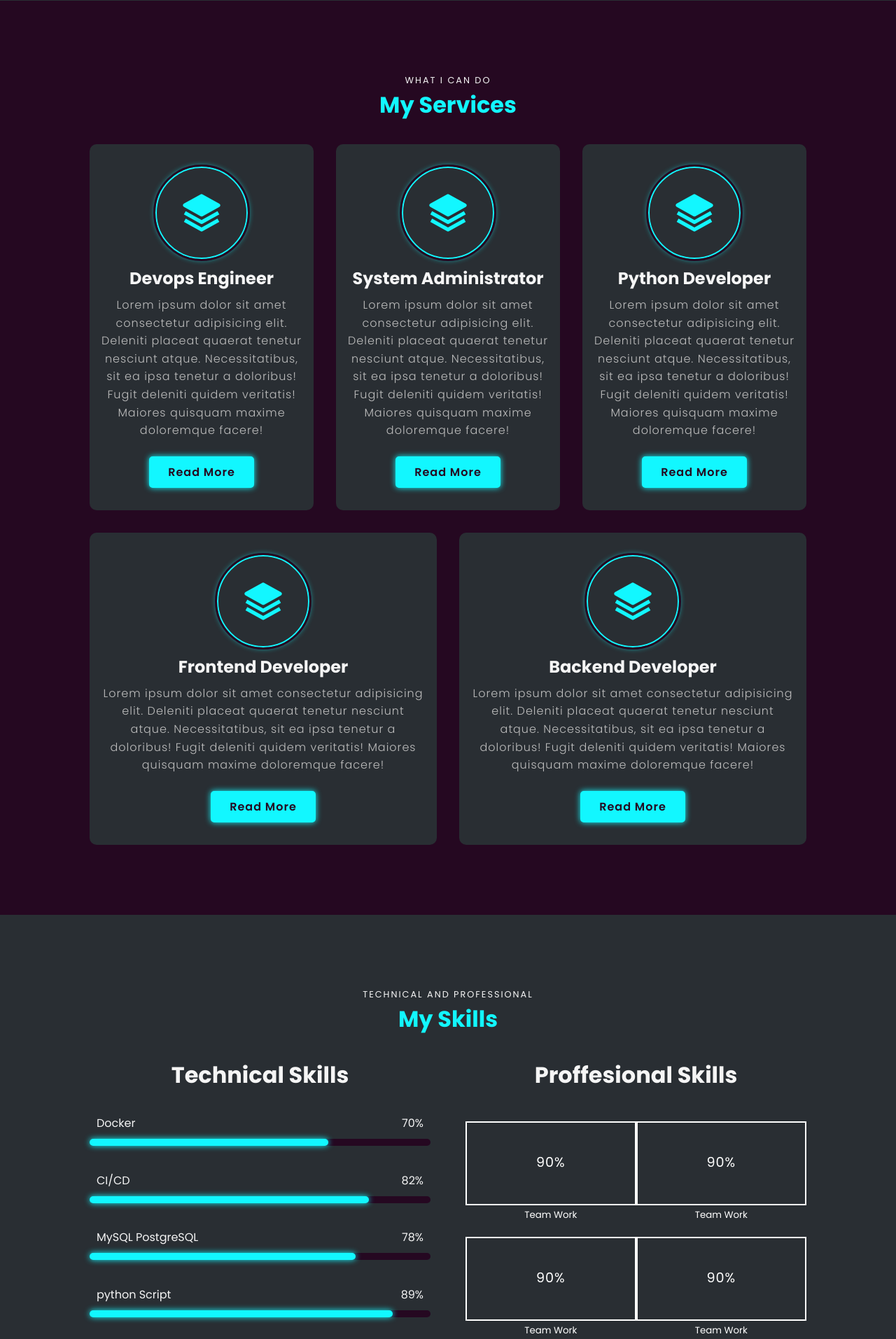
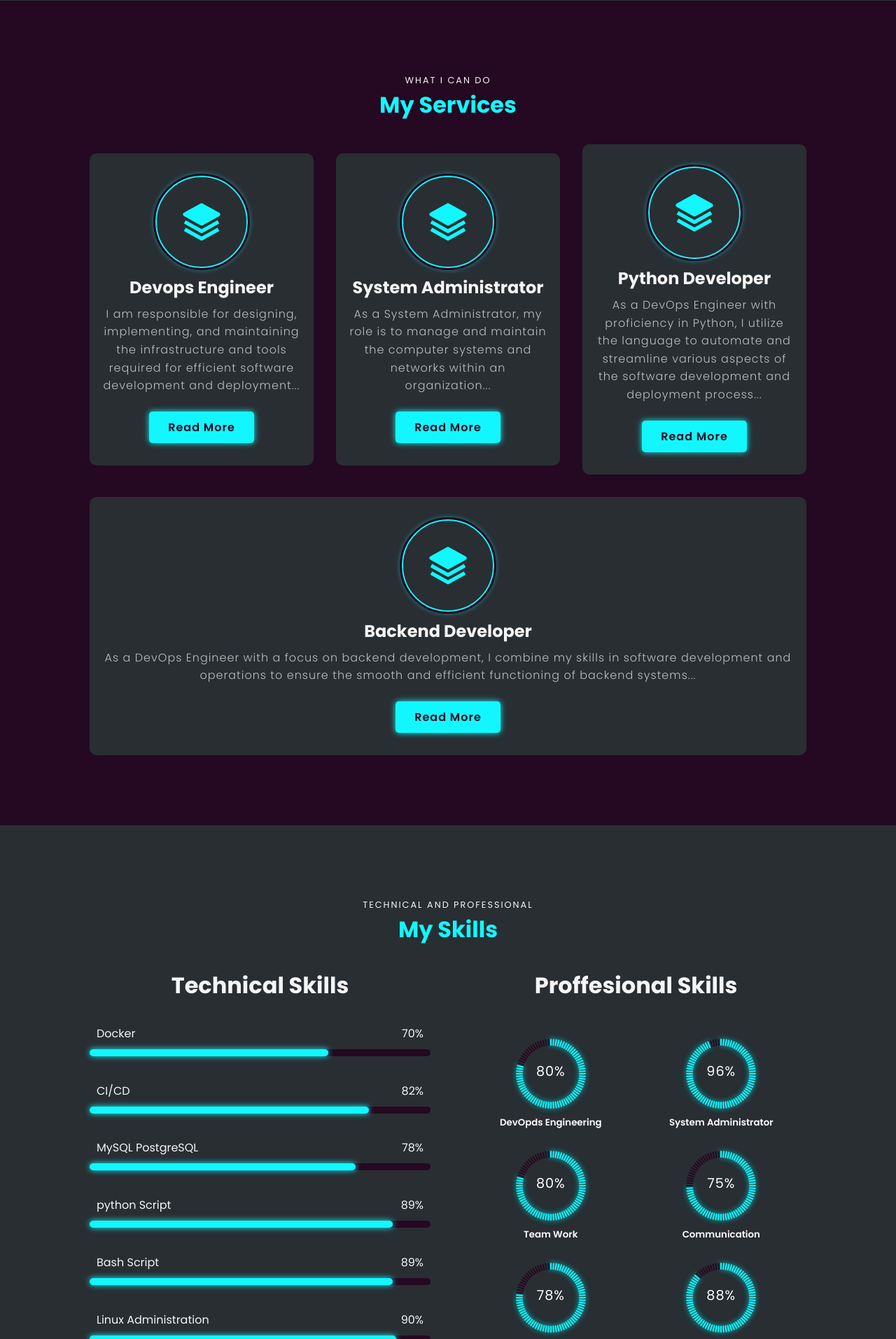
Before and after one commit to pmc-muchiri/pmc_cv, a Flask app: page / in a window 1280 px wide. Shown: the part 1617-3530 px from the top of the page at 70% size. Run offline with Flask 3, Linux system fonts and the light colour scheme.

Commit message:
Skills animations

```diff
--- a/static/css/style.css
+++ b/static/css/style.css
@@ -528,15 +528,6 @@ a.btn:nth-child(2)::before{
     flex: 1 1 15rem;
 }
 
-.circle{
-    width: 100%;
-    height: 120px;
-    display: flex;
-    justify-content: center;
-    align-items: center;
-    border:  2px solid #fff;
-}
-
 .box .text{
     text-align: center;
     color: white;
@@ -552,9 +543,34 @@ a.btn:nth-child(2)::before{
     transform: translate(-50%, -50%);
 }
 
+.box .text small{
+    display: block;
+    font-weight: 600;
+}
 
+.circle{
+    width: 100%;
+    height: 120px;
+    display: flex;
+    justify-content: center;
+    align-items: center;
+    /* border:  2px solid #fff; */
+}
+.circle .points{
+    width: 2px;
+    height: 10px;
+    background-color: var(--bg-color);
+    position: absolute;
+    border-radius: 3px;
+    transform: rotate(calc(var(--i)*var(--rot))) translateY(-45px);
 
+}
 
+.points.marked{
+    animation: glow 0.04s linear forwards;
+    animation-delay: calc(var(--i)*0.05s);
+
+}
 
 
 
@@ -634,3 +650,14 @@ a.btn:nth-child(2)::before{
         width: 90%;
     }
 }
+
+@keyframes glow {
+    0%{
+        background: var(--bg-color);
+        box-shadow: none;
+    }
+    100%{
+        background-color: var(--hover-color);
+        box-shadow: var(--neon-box-shadow);
+    }
+}
--- a/static/js/scripts.js
+++ b/static/js/scripts.js
@@ -35,3 +35,26 @@ let changeText = ()=>{
 };
 changeText();
 setInterval(changeText, 3000);
+
+//circle skills/////////////////////
+
+const circles  = document.querySelectorAll('.circle');
+circles.forEach(elem=>{
+    var dots = elem.getAttribute("data-dots");
+    var marked = elem.getAttribute("data-percent");
+    var percent = Math.floor(dots*marked/100);
+    var points = "";
+    var rotate = 360 / dots;
+
+
+    for(let i = 0; i < dots ; i++){
+        points += `<div class="points" style="--i:${i}; --rot:${rotate}deg"></div>`;
+    }
+    elem.innerHTML = points;
+
+    const pointsMarked = elem.querySelectorAll('.points');
+    for(let i = 0; i<percent; i++){
+        pointsMarked[i].classList.add('marked');
+        }
+
+})
--- a/templates/main.html
+++ b/templates/main.html
@@ -176,9 +176,9 @@
         <div class="service-box">
             <i class='bx bxs-layer service-icon' ></i>
             <h3>Devops Engineer</h3>
-            <p>
-                Lorem ipsum dolor sit amet consectetur adipisicing elit. Deleniti placeat quaerat tenetur nesciunt atque. Necessitatibus, sit ea ipsa tenetur a doloribus! Fugit deleniti quidem veritatis! Maiores quisquam maxime doloremque facere!
-            </p>
+                <p>I am responsible for designing, implementing, and maintaining the infrastructure and
+                    tools required for efficient software development and deployment...
+                </p>
             <div class="btn-box service-btn">
                 <a href="#" class="btn">Read More</a>
             </div>
@@ -187,9 +187,9 @@
         <div class="service-box">
             <i class='bx bxs-layer service-icon' ></i>
             <h3>System Administrator</h3>
-            <p>
-                Lorem ipsum dolor sit amet consectetur adipisicing elit. Deleniti placeat quaerat tenetur nesciunt atque. Necessitatibus, sit ea ipsa tenetur a doloribus! Fugit deleniti quidem veritatis! Maiores quisquam maxime doloremque facere!
-            </p>
+                <p>As a System Administrator, my role is to manage and maintain the computer systems and networks
+                    within an organization...
+                </p>
             <div class="btn-box service-btn">
                 <a href="#" class="btn">Read More</a>
             </div>
@@ -198,20 +198,9 @@
         <div class="service-box">
             <i class='bx bxs-layer service-icon' ></i>
             <h3>Python Developer</h3>
-            <p>
-                Lorem ipsum dolor sit amet consectetur adipisicing elit. Deleniti placeat quaerat tenetur nesciunt atque. Necessitatibus, sit ea ipsa tenetur a doloribus! Fugit deleniti quidem veritatis! Maiores quisquam maxime doloremque facere!
-            </p>
-            <div class="btn-box service-btn">
-                <a href="#" class="btn">Read More</a>
-            </div>
-
-        </div>
-        <div class="service-box">
-            <i class='bx bxs-layer service-icon' ></i>
-            <h3>Frontend Developer</h3>
-            <p>
-                Lorem ipsum dolor sit amet consectetur adipisicing elit. Deleniti placeat quaerat tenetur nesciunt atque. Necessitatibus, sit ea ipsa tenetur a doloribus! Fugit deleniti quidem veritatis! Maiores quisquam maxime doloremque facere!
-            </p>
+                <p>As a DevOps Engineer with proficiency in Python, I utilize the language to automate and streamline
+                    various aspects of the software development and deployment process...
+                </p>
             <div class="btn-box service-btn">
                 <a href="#" class="btn">Read More</a>
             </div>
@@ -220,9 +209,9 @@
         <div class="service-box">
             <i class='bx bxs-layer service-icon' ></i>
             <h3>Backend Developer</h3>
-            <p>
-                Lorem ipsum dolor sit amet consectetur adipisicing elit. Deleniti placeat quaerat tenetur nesciunt atque. Necessitatibus, sit ea ipsa tenetur a doloribus! Fugit deleniti quidem veritatis! Maiores quisquam maxime doloremque facere!
-            </p>
+                <p>As a DevOps Engineer with a focus on backend development, I combine my skills in software
+                    development and operations to ensure the smooth and efficient functioning of backend systems...
+                </p>
             <div class="btn-box service-btn">
                 <a href="#" class="btn">Read More</a>
             </div>
@@ -231,7 +220,7 @@
     </div>
 </section>
 
-<!-------------------------------------- sekills section ------------------------------------------------------------>
+<!-------------------------------------- skills section ------------------------------------------------------------>
 <section id="skills" class="skills">
     <div class="main-text">
         <span>Technical and Professional</span>
@@ -305,51 +294,44 @@
             <h3>Proffesional Skills</h3>
             <div class="proffesional">
                 <div class="box">
-                    <div class="circle">
-                        <div class="points" style="--i:1;"></div>
-                        <div class="points" style="--i:1;"></div>
-                        <div class="points" style="--i:1;"></div>
-
+                    <div class="circle" data-dots="80" data-percent="80"></div>
+                    <div class="text">
+                        <big>80%</big>
+                        <small>DevOpds Engineering</small>
                     </div>
+                </div>
+                <div class="box">
+                    <div class="circle" data-dots="80" data-percent="96"></div>
                     <div class="text">
-                        <big>90%</big>
+                        <big>96%</big>
+                        <small>System Administrator</small>
+                    </div>
+                </div>
+                <div class="box">
+                    <div class="circle" data-dots="80" data-percent="80"></div>
+                    <div class="text">
+                        <big>80%</big>
                         <small>Team Work</small>
                     </div>
                 </div>
                 <div class="box">
-                    <div class="circle">
-                        <div class="points" style="--i:1;"></div>
-                        <div class="points" style="--i:1;"></div>
-                        <div class="points" style="--i:1;"></div>
-
-                    </div>
+                    <div class="circle" data-dots="80" data-percent="75"></div>
                     <div class="text">
-                        <big>90%</big>
-                        <small>Team Work</small>
+                        <big>75%</big>
+                        <small>Communication</small>
                     </div>
                 </div>
                 <div class="box">
-                    <div class="circle">
-                        <div class="points" style="--i:1;"></div>
-                        <div class="points" style="--i:1;"></div>
-                        <div class="points" style="--i:1;"></div>
-
+                    <div class="circle" data-dots="80" data-percent="78"></div>
+                    <div class="text">
+                        <big>78%</big>
+                        <small>Creativity</small>
                     </div>
+                </div><div class="box">
+                    <div class="circle" data-dots="80" data-percent="88"></div>
                     <div class="text">
-                        <big>90%</big>
-                        <small>Team Work</small>
-                    </div>
-                </div>
-                <div class="box">
-                    <div class="circle">
-                        <div class="points" style="--i:1;"></div>
-                        <div class="points" style="--i:1;"></div>
-                        <div class="points" style="--i:1;"></div>
-
-                    </div>
-                    <div class="text">
-                        <big>90%</big>
-                        <small>Team Work</small>
+                        <big>88%</big>
+                        <small>Python Development</small>
                     </div>
                 </div>
             </div>
@@ -359,7 +341,7 @@
 </section>
 
 
-    <script src="/static/script.js"></script>
+    <script src="/static/js/scripts.js"></script>
 
 </body>
 </html>
```
Also changed, not shown: 1 other file.
